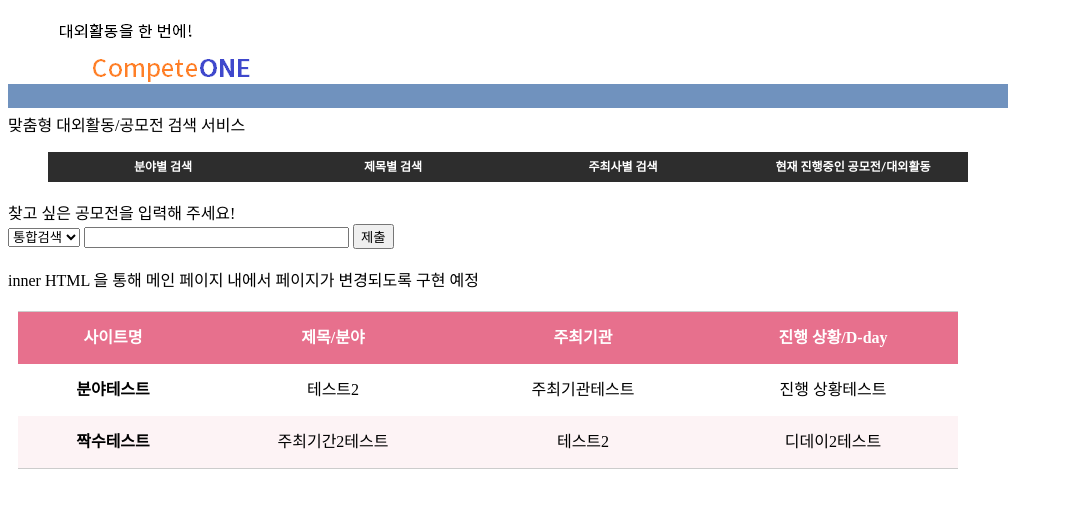
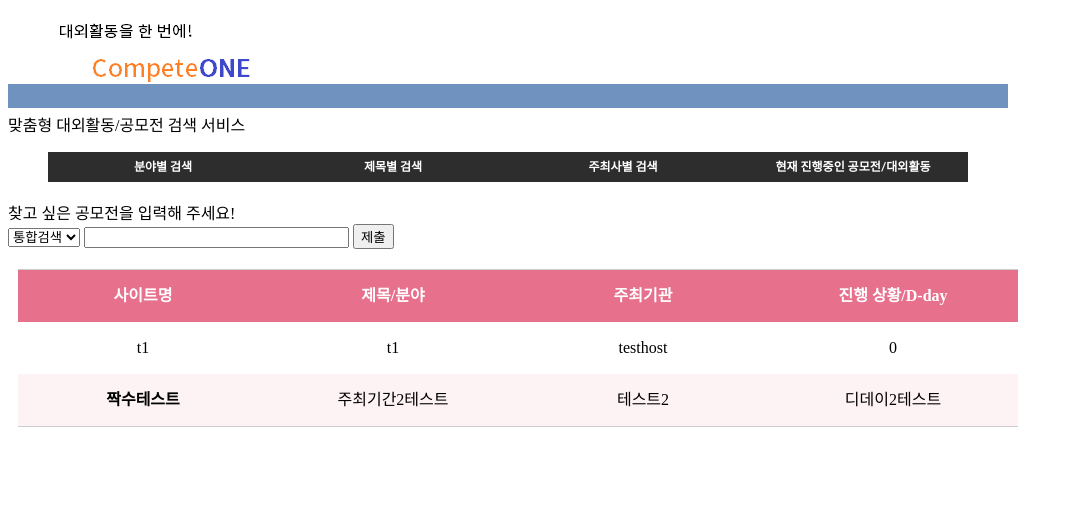
Before and after one commit to Open-Source-Programming-Team-4/team_project, a Flask app: page / in a window 1280 px wide. Shown: the top 508 px of the page, without its empty margins (0-1073 px from the left). Run offline with Flask 2, Linux system fonts and the light colour scheme.

Commit message:
screen showing implemented

```diff
--- a/app.py
+++ b/app.py
@@ -4,8 +4,8 @@
 
 @app.route('/')
 def main_page():
-  return render_template('main.html')
-
+    return render_template('main.html', rest={'site': ['t1', 't2'], 'title': ['t1'], 'host': ['testhost'],  'Dday': ['0']})
+#추후 elasticsearch 결과코드로 대체될 예정
 @app.route('/connectiontest')
 def test():
   return 'CONNECTION TEST PAGE - Connection Success!'
--- a/mod_pkg/Webinit.py
+++ b/mod_pkg/Webinit.py
@@ -1,13 +1,13 @@
 
 #!/usr/bin/python3
-
+from flask import render_template
 
 def search(searchobject, case):
   idx = "data_idx"
         # "title" / "field" / "host" 검색 설정
-  dt = data_search_cs("title", idx, searchobject)
+  dt = data_search_cs(case, idx, searchobject)
 
-  return dt
+  return render_template("main.html",rest=dt)
 if __name__=='__main__':
     keyword = input()
     res =  search(keyword)
--- a/templates/main.html
+++ b/templates/main.html
@@ -26,16 +26,14 @@
 		<form action="/search_action" method="POST">
 		<select name="setp">
 			<option value="통합검색">통합검색</option>
-			<option value="제목">제목</option>
-			<option value="분야">분야</option>
-			<option value="주최기관">주최기관</option>
+			<option value="title">제목</option>
+			<option value="field">분야</option>
+			<option value="host">주최기관</option>
 		</select>
 		<input name="search" type="text" size="30">
 		<input type="submit" name="send" value="제출">
 		</form>
-		<a>
-			<br>inner HTML  을 통해 메인 페이지 내에서 페이지가 변경되도록 구현 예정</a>
-		<table class="result">
+		<table name="result" class="result">
 			<thead>
 				<tr>
 				<th scope="cols">사이트명</th>
@@ -45,12 +43,20 @@
 				</tr>
 			</thead>
 			<tbody>
+
 				<tr>
-
-					<th scope="row">분야테스트</th>
-					<td>테스트2</th>
-					<td>주최기관테스트</th>
-					<td>진행 상황테스트</th>
+					<td>
+						{{rest.site[0]}}
+					</td>
+					<td>
+						{{rest.title[0]}}
+					</td>
+					<td>
+						{{rest.host[0]}}
+					</td>
+					<td>
+						{{rest.Dday[0]}}
+					</td>
 				</tr>
 				<tr>
 					<th scope="row" class="erow">짝수테스트</th>
```
